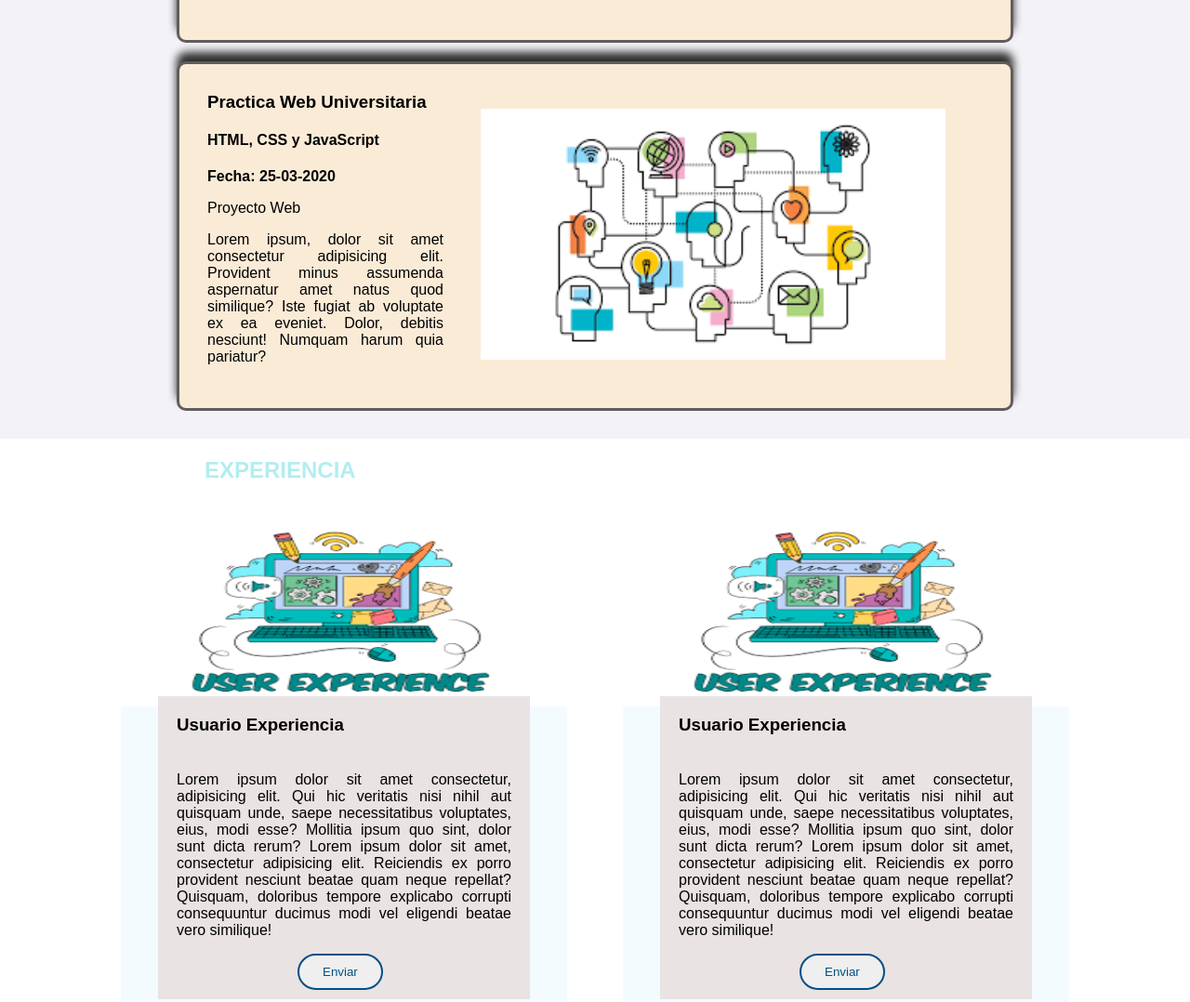
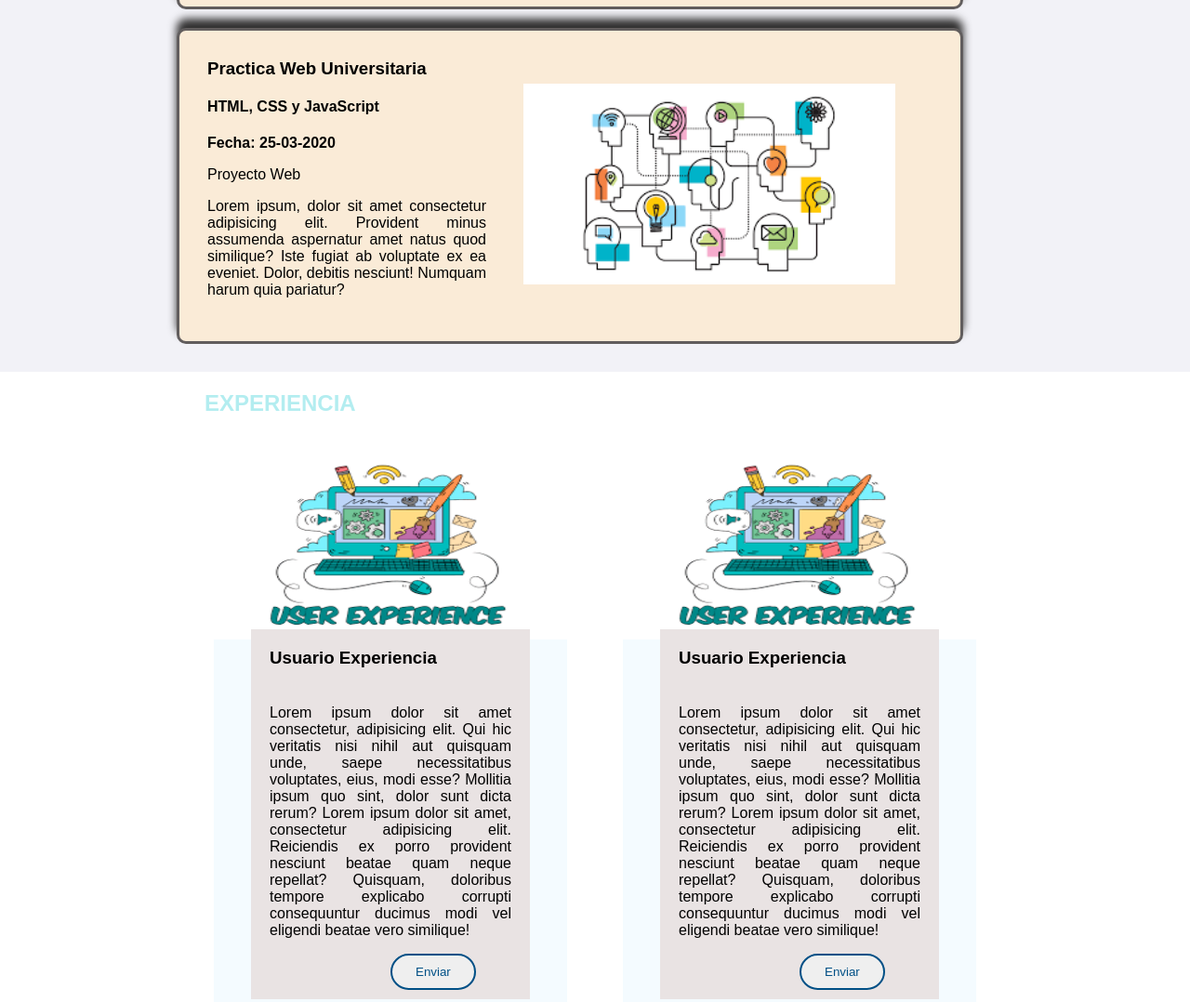
Before and after one commit to carlosjose006/Proyectos-Web---greenBox-Mantis, a plain HTML site: page index.html in a window 1280 px wide. Shown: the part 649-1727 px from the top of the page at 93% size. Drawn offline with Linux system fonts and the light colour scheme.

Commit message:
Le agrege el display flex a proyect y experience

```diff
--- a/css/style.css
+++ b/css/style.css
@@ -95,6 +95,8 @@ ul a:hover {
 .proyects {
     padding: 20px 30px 10px 30px;
     background-color: rgb(242, 242, 247);
+    display: flex;
+    flex-wrap: wrap;
 }
 
 .proyects h2 {
@@ -108,6 +110,7 @@ ul a:hover {
     box-shadow: 0px -10px 10px rgb(49, 48, 48);
     padding: 30px;
     display: flex;
+    flex-wrap: wrap;
     align-items: center;
     background-color: antiquewhite;
 }
@@ -121,7 +124,7 @@ ul a:hover {
 }
 
 .proyect-left {
-    width: 500px;
+    width: 300px;
 }
 
 .proyect-left a {
@@ -134,7 +137,7 @@ ul a:hover {
 }
 
 .proyect-contaneir-image {
-    width: 500px;
+    width: 400px;
 }
 
 .proyect-image {
@@ -148,13 +151,14 @@ ul a:hover {
 .experiences {
     padding: 0px 30px;
     display: flex;
+    flex-wrap: wrap;
     justify-content: center;
     /*background-color: rgb(164, 204, 204);*/
 }
 
 .experience {
     margin: 20px 30px 20px 30px;
-    width: 480px;
+    width: 380px;
     background-color: #f4fbff;
 }
 
```
